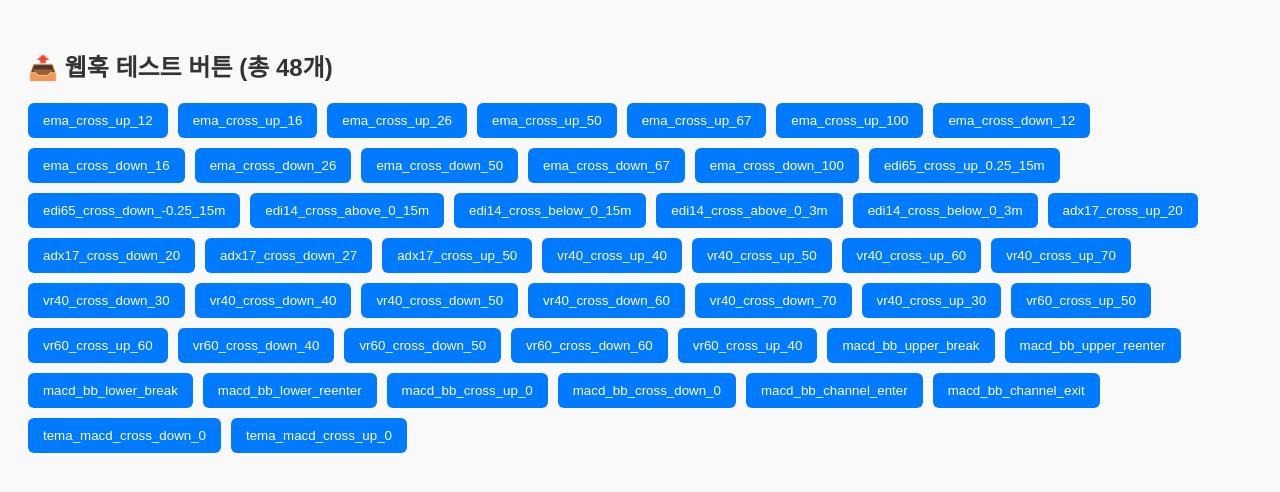
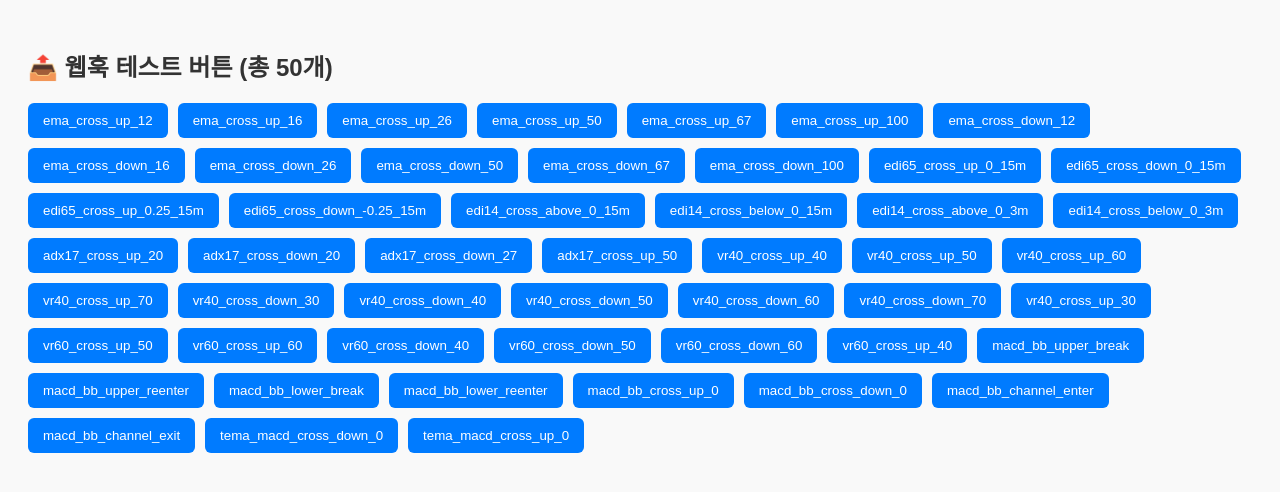
Before and after one commit to wizroot144/webhook-tester, a plain HTML site: page index.html in a window 1280 px wide. Drawn offline with Linux system fonts and the light colour scheme.

Commit message:
Update index.html

```diff
--- a/index.html
+++ b/index.html
@@ -21,7 +21,7 @@
   </style>
 </head>
 <body>
-  <h2>📤 웹훅 테스트 버튼 (총 48개)</h2>
+  <h2>📤 웹훅 테스트 버튼 (총 50개)</h2>
   <div class="btn-container">
     <button onclick="sendWebhook('ema_cross_up_12')">ema_cross_up_12</button>
     <button onclick="sendWebhook('ema_cross_up_16')">ema_cross_up_16</button>
@@ -35,6 +35,8 @@
     <button onclick="sendWebhook('ema_cross_down_50')">ema_cross_down_50</button>
     <button onclick="sendWebhook('ema_cross_down_67')">ema_cross_down_67</button>
     <button onclick="sendWebhook('ema_cross_down_100')">ema_cross_down_100</button>
+    <button onclick="sendWebhook('edi65_cross_up_0_15m')">edi65_cross_up_0_15m</button>
+    <button onclick="sendWebhook('edi65_cross_down_0_15m')">edi65_cross_down_0_15m</button>
     <button onclick="sendWebhook('edi65_cross_up_0.25_15m')">edi65_cross_up_0.25_15m</button>
     <button onclick="sendWebhook('edi65_cross_down_-0.25_15m')">edi65_cross_down_-0.25_15m</button>
     <button onclick="sendWebhook('edi14_cross_above_0_15m')">edi14_cross_above_0_15m</button>
@@ -77,7 +79,7 @@
       const payload = {
         symbol: "ETHUSD",
         trigger: trigger,
-        price: "{{close}}",
+        price: 3000,
         vr40: "VR40",
         vr60: "VR60"
       };
```
